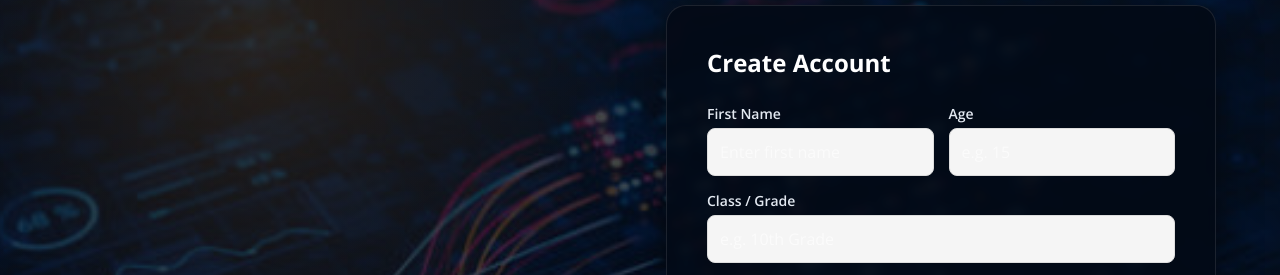
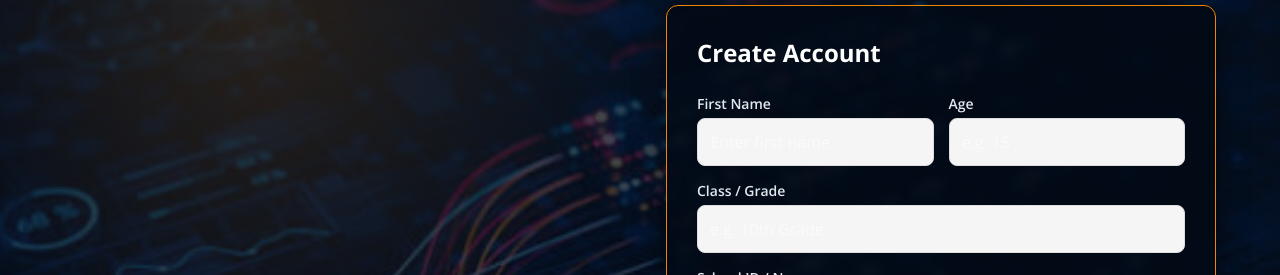
Before and after one commit to metafixerhub/tsinghua, a plain HTML site: page frontend/index.html in a window 1280 px wide. Shown: the part 95-370 px from the top of the page. Drawn offline with nearby package versions, Linux system fonts and the light colour scheme.

Commit message:
Restore golden border to glass form boxes

```diff
--- a/frontend/assets/style.css
+++ b/frontend/assets/style.css
@@ -136,10 +136,10 @@ body {
     background: rgba(3, 10, 22, 0.85); /* Darker translucent background */
     backdrop-filter: blur(4px); /* Much less blur so background image remains visible */
     -webkit-backdrop-filter: blur(4px);
-    border: 1px solid rgba(255, 255, 255, 0.1);
-    border-radius: 20px;
-    padding: 40px;
-    box-shadow: 0 20px 40px rgba(0, 0, 0, 0.5);
+    border: 1px solid #f28500;
+    border-radius: 12px;
+    padding: 30px;
+    box-shadow: 0 10px 30px rgba(0, 0, 0, 0.5);
     position: relative;
     overflow: hidden;
 }
```
